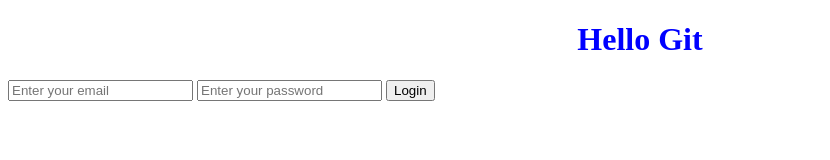
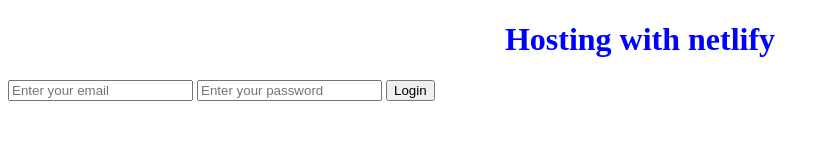
Before and after one commit to EvaMothapo/Plus-week-6-challenge-1, a plain HTML site: page index.html in a window 1280 px wide. Shown: the whole page, without its empty margins (0-830 px from the left). Drawn offline with Linux system fonts and the light colour scheme.

Commit message:
created Hosting with netlify

```diff
--- a/index.html
+++ b/index.html
@@ -10,7 +10,7 @@
 </head>
 
 <body>
-  <h1>Hello Git</h1>
+    <h1>Hosting with netlify</h1>
     <form>
         <input type="email" placeholder="Enter your email">
         <input type="password" placeholder="Enter your password">
```
Lines whose indentation alone changed are shown as unchanged.
